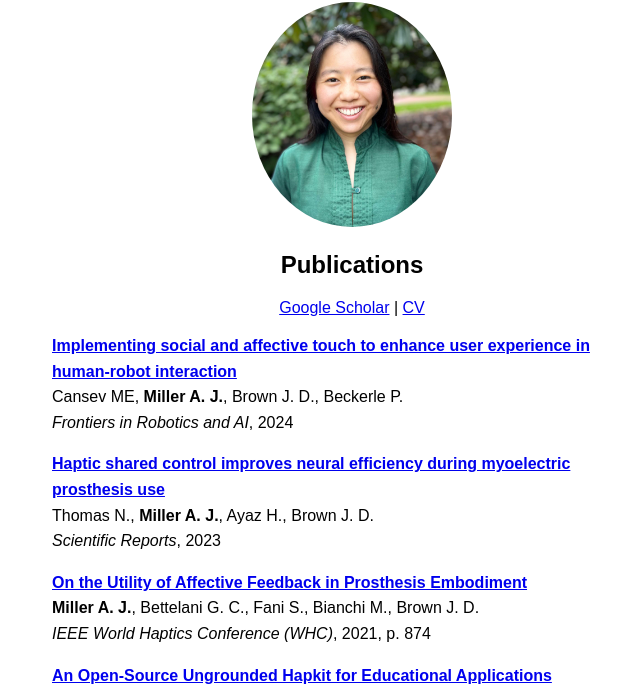
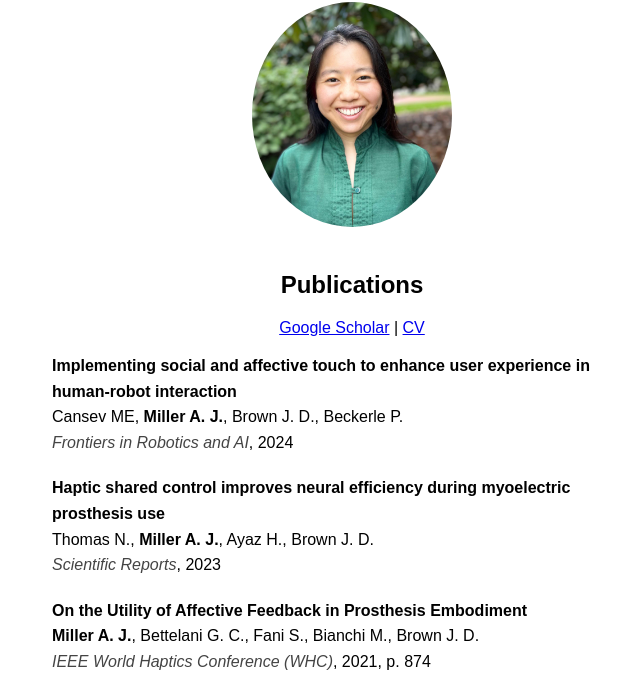
Before and after one commit to alexandrajmiller/.io, a plain HTML site: page index.html in a window 1280 px wide. Shown: the part 96-785 px from the top of the page, without its empty margins (288-928 px from the left). Drawn offline with Linux system fonts and the light colour scheme.

Commit message:
Update index.html

```diff
--- a/index.html
+++ b/index.html
@@ -2,52 +2,87 @@
 <html>
   <head>
     <title>Alexandra J. Miller</title>
+    <style>
+      body {
+        font-family: Arial, sans-serif;
+        max-width: 600px;
+        margin: 40px auto;
+        text-align: center;
+      }
+      img {
+        max-width: 200px;
+        border-radius: 50%;
+      }
+      h2 {
+        margin-top: 40px;
+      }
+      /* Publication link style */
+      a.publink {
+        color: inherit;          /* same color as text */
+        text-decoration: none;   /* remove underline */
+        font-weight: bold;       /* keep bold for titles */
+      }
+      a.publink:hover {
+        text-decoration: underline; /* underline on hover */
+      }
+      .publist {
+        text-align: left;
+        line-height: 1.6;
+        margin-top: 15px;
+      }
+      .publist p {
+        margin-bottom: 20px;
+      }
+      em {
+        color: #444; /* subtle gray for journals */
+      }
+    </style>
   </head>
-  <body style="font-family: Arial; max-width: 600px; margin: 40px auto; text-align: center;">
+  <body>
     <h1>Alexandra J. Miller</h1>
-    <img src="alexandrajmiller2025.jpg" alt="My photo" style="max-width:200px;border-radius:50%;" />
+    <img src="alexandrajmiller2025.jpg" alt="My photo" />
 
     <h2>Publications</h2>
-
     <p style="margin-bottom: 15px;">
       <a href="https://scholar.google.com/citations?user=W_2tYq4AAAAJ" target="_blank">Google Scholar</a> |
       <a href="MillerAlexandraCV2025.pdf" target="_blank" rel="noopener">CV</a>
     </p>
 
-      <div style="text-align:left; line-height:1.6;">
+    <div class="publist">
       <p>
-          <a href="https://www.frontiersin.org/journals/robotics-and-ai/articles/10.3389/frobt.2024.1403679/full" target="_blank" rel="noopener">
-            <strong>Implementing social and affective touch to enhance user experience in human-robot interaction</strong>
+        <a href="https://www.frontiersin.org/journals/robotics-and-ai/articles/10.3389/frobt.2024.1403679/full" target="_blank" rel="noopener" class="publink">
+          Implementing social and affective touch to enhance user experience in human-robot interaction
         </a><br>
         Cansev ME, <strong>Miller A. J.</strong>, Brown J. D., Beckerle P.<br>
         <em>Frontiers in Robotics and AI</em>, 2024
       </p>
+
       <p>
-          <a href="https://www.nature.com/articles/s41598-022-26673-2" target="_blank" rel="noopener">
-            <strong>Haptic shared control improves neural efficiency during myoelectric prosthesis use</strong>
+        <a href="https://www.nature.com/articles/s41598-022-26673-2" target="_blank" rel="noopener" class="publink">
+          Haptic shared control improves neural efficiency during myoelectric prosthesis use
         </a><br>
         Thomas N., <strong>Miller A. J.</strong>, Ayaz H., Brown J. D.<br>
         <em>Scientific Reports</em>, 2023
       </p>
+
       <p>
-          <a href="https://doi.org/10.1109/WHC49131.2021.9517126" target="_blank" rel="noopener">
-            <strong>On the Utility of Affective Feedback in Prosthesis Embodiment</strong>
+        <a href="https://doi.org/10.1109/WHC49131.2021.9517126" target="_blank" rel="noopener" class="publink">
+          On the Utility of Affective Feedback in Prosthesis Embodiment
         </a><br>
         <strong>Miller A. J.</strong>, Bettelani G. C., Fani S., Bianchi M., Brown J. D.<br>
         <em>IEEE World Haptics Conference (WHC)</em>, 2021, p. 874
       </p>
+
       <p>
-          <a href="https://ieeexplore.ieee.org/abstract/document/9517254/" target="_blank" rel="noopener">
-            <strong>An Open-Source Ungrounded Hapkit for Educational Applications</strong>
+        <a href="https://ieeexplore.ieee.org/abstract/document/9517254/" target="_blank" rel="noopener" class="publink">
+          An Open-Source Ungrounded Hapkit for Educational Applications
         </a><br>
         <strong>Miller A. J.</strong>, Riaziat N. D., Brown J. D.<br>
         <em>IEEE World Haptics Conference (WHC)</em>, 2021
       </p>
     </div>
 
-
     <h2>Contact</h2>
     <p>Email: <a href="mailto:miller.alexandrajade@gmail.com">miller.alexandrajade@gmail.com</a></p>
-
   </body>
 </html>
```
Lines whose indentation alone changed are shown as unchanged.
